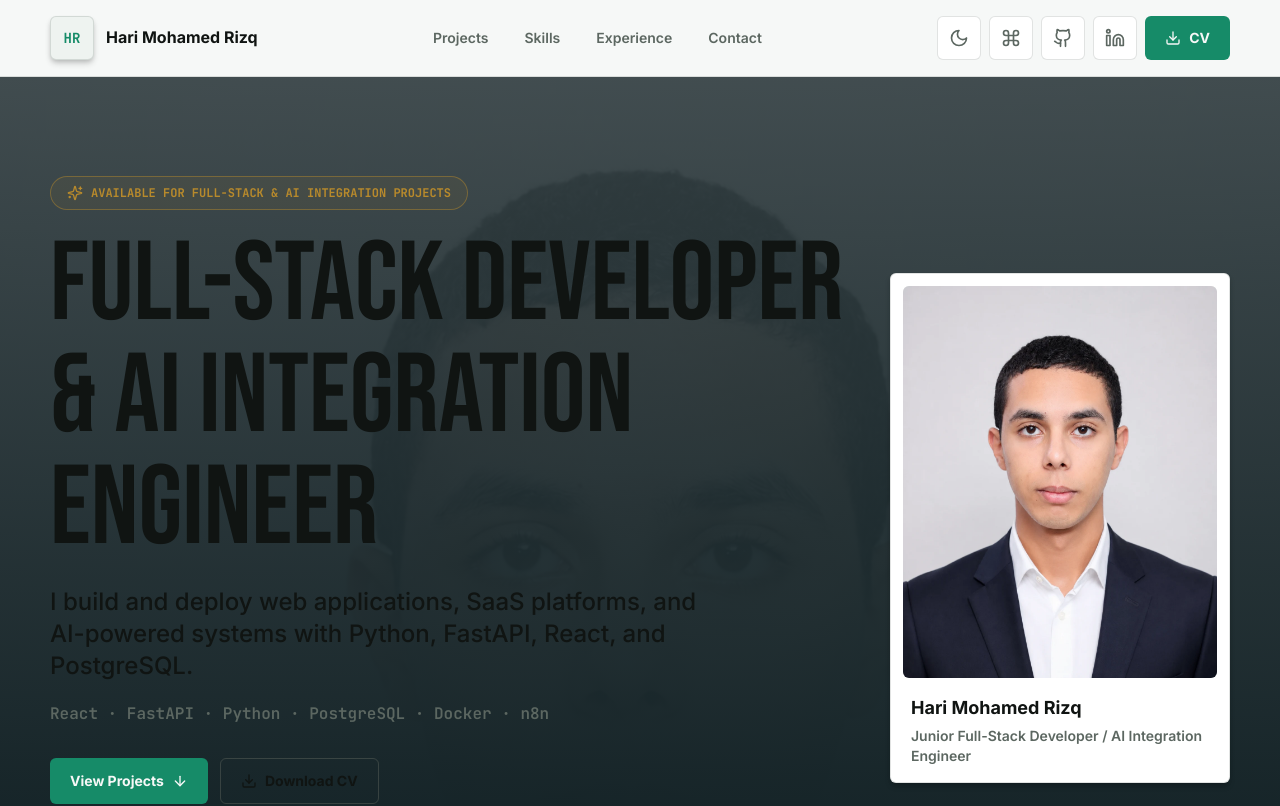
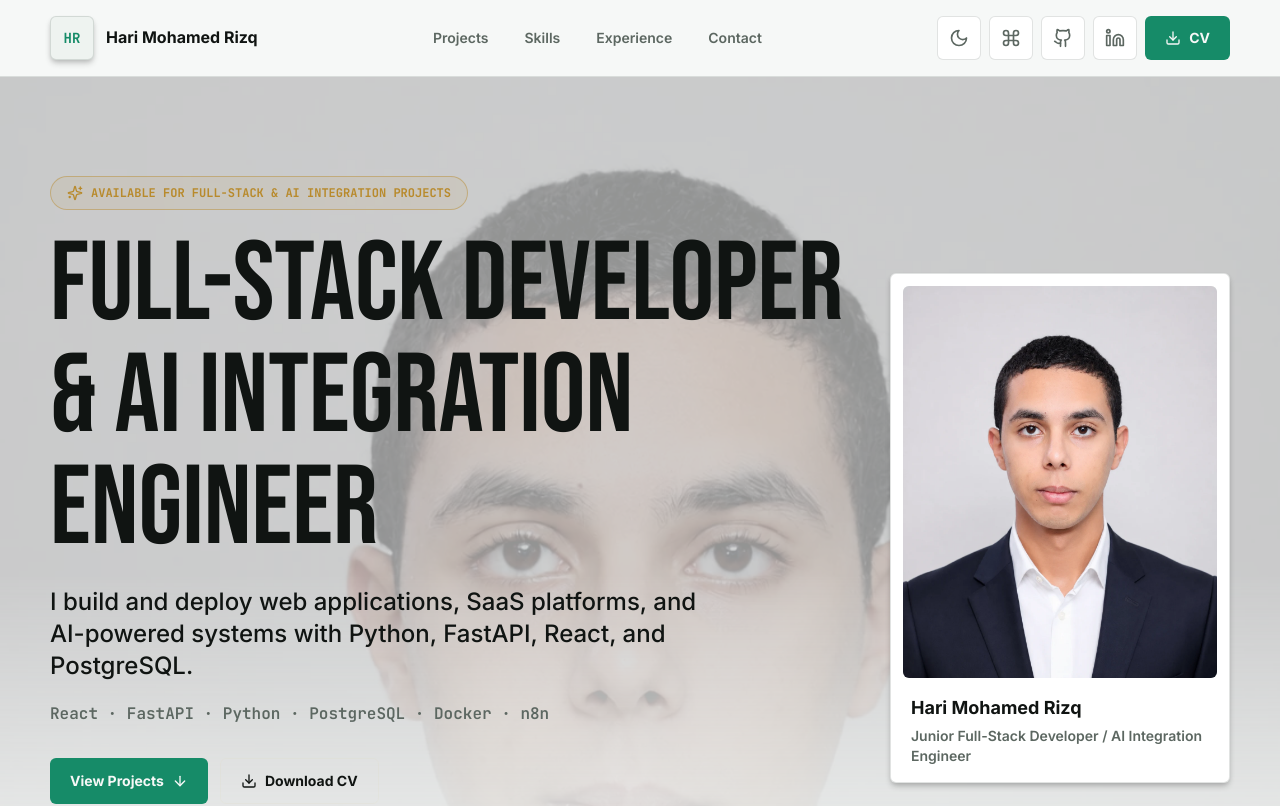
Before and after one commit to HariMohamed/My-PortFolio, a React (Vite) app: page / in a window 1280 px wide. Shown: the top 806 px of the page. Built offline with nearby package versions, Linux system fonts and the light colour scheme.

Commit message:
fix: improve light theme hero contrast

```diff
--- a/src/index.css
+++ b/src/index.css
@@ -239,7 +239,7 @@ img {
 
   .hero-overlay {
     @apply absolute inset-0 -z-10;
-    background: linear-gradient(to bottom, rgba(14, 29, 33, 0.7) 0%, rgba(14, 29, 33, 0.95) 80%, rgba(14, 29, 33, 1) 100%);
+    background: var(--hero-overlay);
   }
 
   .hero-content {
```
